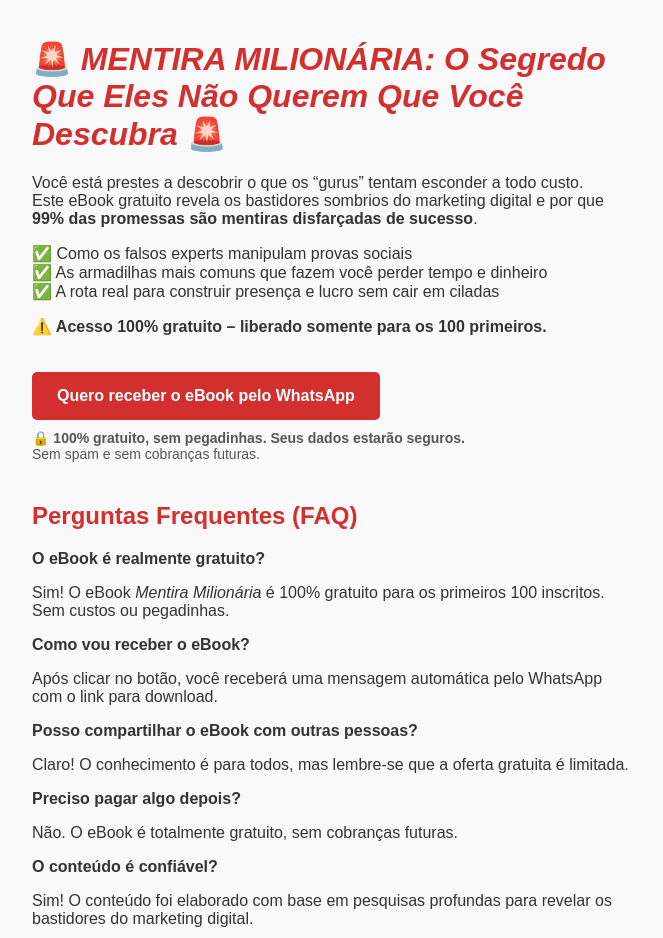
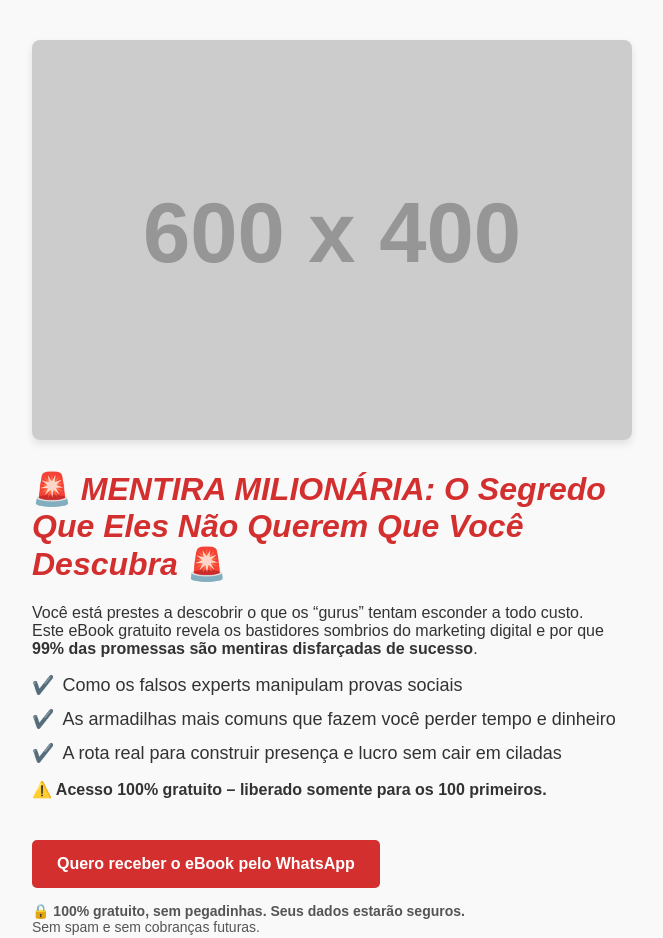
Before and after one commit to mentiramilionaria/mentiramilionaria.github.io, a plain HTML site: page index.html in a window 1280 px wide. Shown: the top 938 px of the page, without its empty margins (308-971 px from the left). Drawn offline with Linux system fonts and the light colour scheme; placeholder pictures from the web are drawn by us.

```diff
--- a/index.html
+++ b/index.html
@@ -1,3 +1,4 @@
+
 <!DOCTYPE html>
 <html lang="pt-BR">
 <head>
@@ -19,10 +20,15 @@
     ul {
       list-style: none;
       padding: 0;
+      margin-top: 15px;
+    }
+    ul li {
+      margin-bottom: 12px;
+      font-size: 18px;
     }
     ul li::before {
-      content: "✅ ";
-      color: green;
+      content: "✔️"; /* ícone check */
+      margin-right: 8px;
     }
     a.button {
       display: inline-block;
@@ -32,18 +38,31 @@
       text-decoration: none;
       font-weight: bold;
       border-radius: 5px;
-      margin-top: 20px;
+      margin-top: 25px;
+      transition: background 0.3s ease;
+    }
+    a.button:hover {
+      background: #b71c1c;
     }
     .guarantee {
       font-size: 14px;
       color: #555;
-      margin-top: 10px;
+      margin-top: 15px;
+    }
+    #cover {
+      display: block;
+      max-width: 100%;
+      height: auto;
+      margin: 0 auto 30px auto;
+      border-radius: 8px;
+      box-shadow: 0 4px 8px rgba(0,0,0,0.1);
     }
     #faq {
       margin-top: 40px;
     }
     #faq h2 {
       color: #d32f2f;
+      margin-bottom: 20px;
     }
     #faq div {
       margin-bottom: 15px;
@@ -51,6 +70,8 @@
   </style>
 </head>
 <body>
+  <img id="cover" src="https://via.placeholder.com/600x400?text=Capa+do+eBook+Mentira+Milionária" alt="Capa do eBook Mentira Milionária" />
+
   <h1>🚨 <em>MENTIRA MILIONÁRIA: O Segredo Que Eles Não Querem Que Você Descubra</em> 🚨</h1>
   <p>Você está prestes a descobrir o que os “gurus” tentam esconder a todo custo.<br>
   Este eBook gratuito revela os bastidores sombrios do marketing digital e por que <strong>99% das promessas são mentiras disfarçadas de sucesso</strong>.</p>
@@ -63,7 +84,7 @@
 
   <p><strong>⚠️ Acesso 100% gratuito – liberado somente para os 100 primeiros.</strong></p>
 
-  <a href="https://wa.me/5534997968526?text=Quero%20receber%20o%20eBook%20Mentira%20Milionária" class="button">
+  <a href="https://wa.me/5534997968526?text=Quero%20receber%20o%20eBook%20Mentira%20Milionária" class="button" target="_blank" rel="noopener noreferrer">
     Quero receber o eBook pelo WhatsApp
   </a>
 
@@ -72,7 +93,7 @@
     Sem spam e sem cobranças futuras.
   </p>
 
-  <section id="faq" style="font-family: Arial, sans-serif; max-width: 600px; margin-left:auto; margin-right:auto;">
+  <section id="faq">
     <h2>Perguntas Frequentes (FAQ)</h2>
     <div>
       <strong>O eBook é realmente gratuito?</strong>
```
